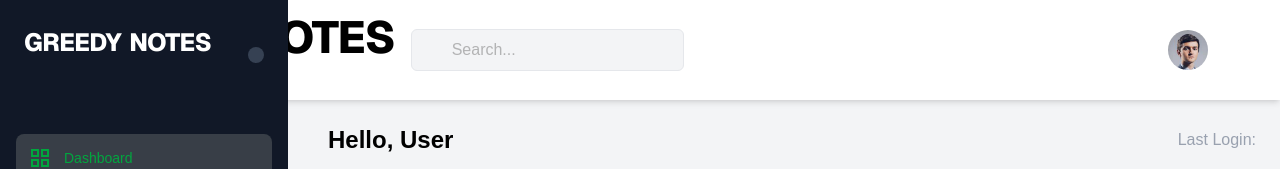
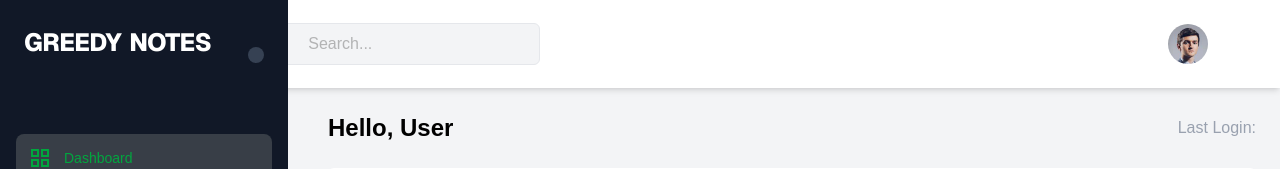
Before and after one commit to Aniket47-cloud/GreedyN, a Next.js app in the folder frontend/: page /dashboard/superuser in a window 1280 px wide. Shown: the top 169 px of the page. Built offline with nearby package versions, Linux system fonts and the light colour scheme; no server answers; some icons are missing.

Commit message:
Reduce NavBar title font size from 45px to 25px

```diff
--- a/frontend/src/app/dashboard/Components/NavBar.js
+++ b/frontend/src/app/dashboard/Components/NavBar.js
@@ -81,7 +81,7 @@ export default function NavBar({ setIsSiderBarOpen, todos }) {
                             className="text-gray-600 cursor-pointer"
                         />
                     )}
-                    <h1 className="mb-6 text-[45px] font-extrabold tracking-tight text-black uppercase">
+                    <h1 className="mb-6 text-[25px] font-extrabold tracking-tight text-black uppercase">
   <span className="font-sans">Greedy</span>
   <span className="ml-2 font-sans">Notes</span>
 </h1>
```
